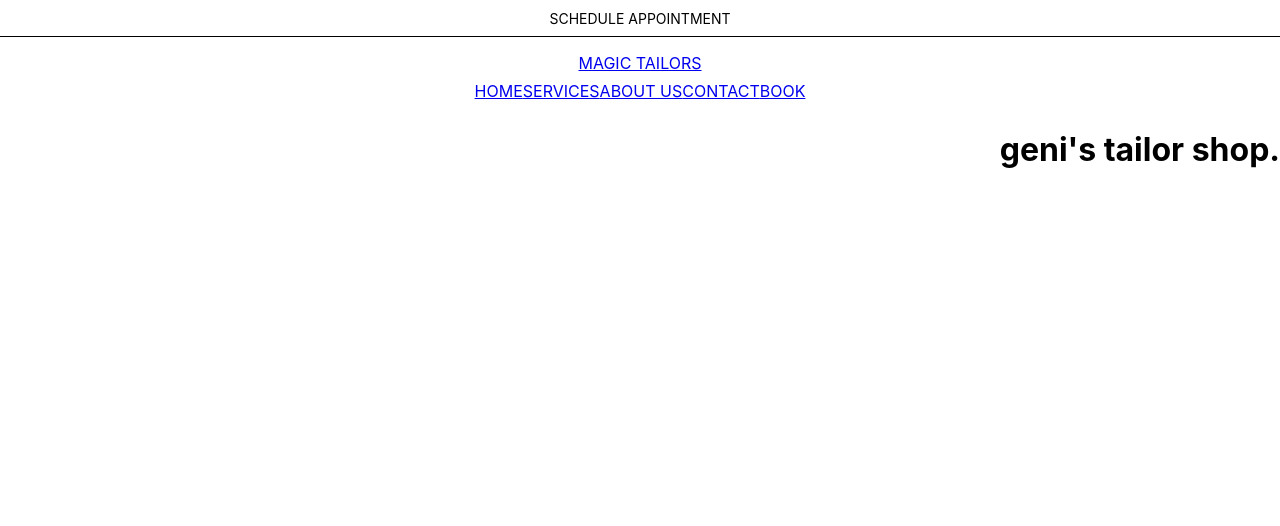
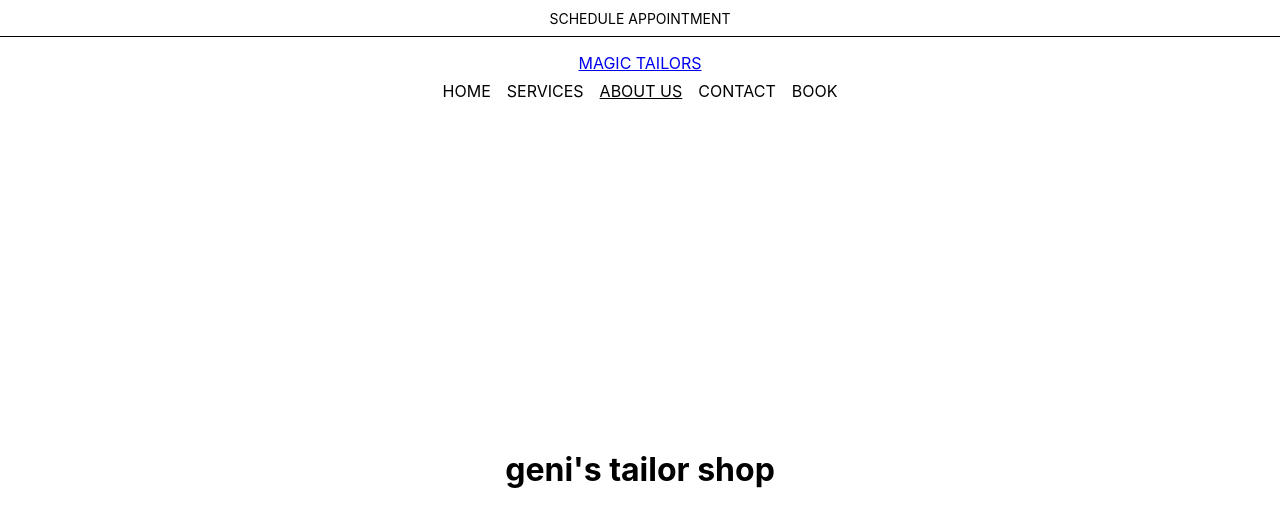
Before and after one commit to tsazo/magic_tailors, a React (Create React App) app: page /about in a window 1280 px wide. Shown: the top 526 px of the page. Built offline with nearby package versions, Linux system fonts and the light colour scheme; no server answers; what aws-amplify would draw is missing.

Commit message:
Fixed content/styling

```diff
--- a/src/components/Navbar.js
+++ b/src/components/Navbar.js
@@ -19,6 +19,7 @@ function Navbar({ activePage }) {
         <ul className="nav-list">
             <li>
                 <NavLink
+                    className="nav-link"
                     to="/"
                     end
                 >
@@ -28,6 +29,7 @@ function Navbar({ activePage }) {
             </li>
             <li>
                 <NavLink
+                    className="nav-link"
                     to="/services"
                     style={({ isActive }) =>
                     isActive ? activeStyle : undefined
@@ -39,6 +41,7 @@ function Navbar({ activePage }) {
             </li>
             <li>
                 <NavLink
+                    className="nav-link"
                     to="/about"
                     style={({ isActive }) =>
                     isActive ? activeStyle : undefined
@@ -49,6 +52,7 @@ function Navbar({ activePage }) {
             </li>
             <li>
                 <NavLink
+                    className="nav-link"
                     to="/contact"
                     style={({ isActive }) =>
                     isActive ? activeStyle : undefined
@@ -59,6 +63,7 @@ function Navbar({ activePage }) {
             </li>
             <li>
                 <NavLink
+                    className="nav-link"
                     to="/book"
                     style={({ isActive }) =>
                     isActive ? activeStyle : undefined
--- a/src/pages/about.js
+++ b/src/pages/about.js
@@ -5,12 +5,12 @@ const About = () => {
     <div
       style={{
         display: 'flex',
-        justifyContent: 'Right',
-        alignItems: 'Right',
-        height: '100vh'
+        justifyContent: 'Center',
+        alignItems: 'Center',
+        height: '90vh'
       }}
     >
-      <h1>geni's tailor shop.</h1>
+      <h1>geni's tailor shop</h1>
     </div>
   );
 };
--- a/src/pages/book.js
+++ b/src/pages/book.js
@@ -6,12 +6,12 @@ const Book = () => {
     <div
       style={{
         display: 'flex',
-        justifyContent: 'Right',
-        alignItems: 'Right',
-        height: '100vh'
+        justifyContent: 'Center',
+        alignItems: 'Center',
+        height: '90vh'
       }}
     >
-      <h1>book an appointment at geni's tailor shop.</h1>
+      <h1>book an appointment at geni's tailor shop</h1>
     </div>
   );
 };
--- a/src/pages/contact.js
+++ b/src/pages/contact.js
@@ -5,12 +5,12 @@ const Contact = () => {
     <div
       style={{
         display: 'flex',
-        justifyContent: 'Right',
-        alignItems: 'Right',
-        height: '100vh'
+        justifyContent: 'Center',
+        alignItems: 'Center',
+        height: '90vh'
       }}
     >
-      <h1>contact geni's tailor shop.</h1>
+      <h1>contact geni's tailor shop</h1>
     </div>
   );
 };
--- a/src/pages/index.js
+++ b/src/pages/index.js
@@ -6,12 +6,12 @@ const Home = () => {
     <div
       style={{
         display: 'flex',
-        justifyContent: 'Right',
-        alignItems: 'Right',
-        height: '100vh'
+        justifyContent: 'Center',
+        alignItems: 'Center',
+        height: '90vh'
       }}
     >
-      <h1>Welcome to GeeksforGeeks</h1>
+      <h1>Magic Tailor's</h1>
     </div>
   );
 };
--- a/src/pages/services.js
+++ b/src/pages/services.js
@@ -5,12 +5,12 @@ const Services = () => {
     <div
       style={{
         display: 'flex',
-        justifyContent: 'Right',
-        alignItems: 'Right',
-        height: '100vh'
+        justifyContent: 'Center',
+        alignItems: 'Center',
+        height: '90vh'
       }}
     >
-      <h1>services geni's tailor shop offers.</h1>
+      <h1>services geni's tailor shop offers</h1>
     </div>
   );
 };
```
